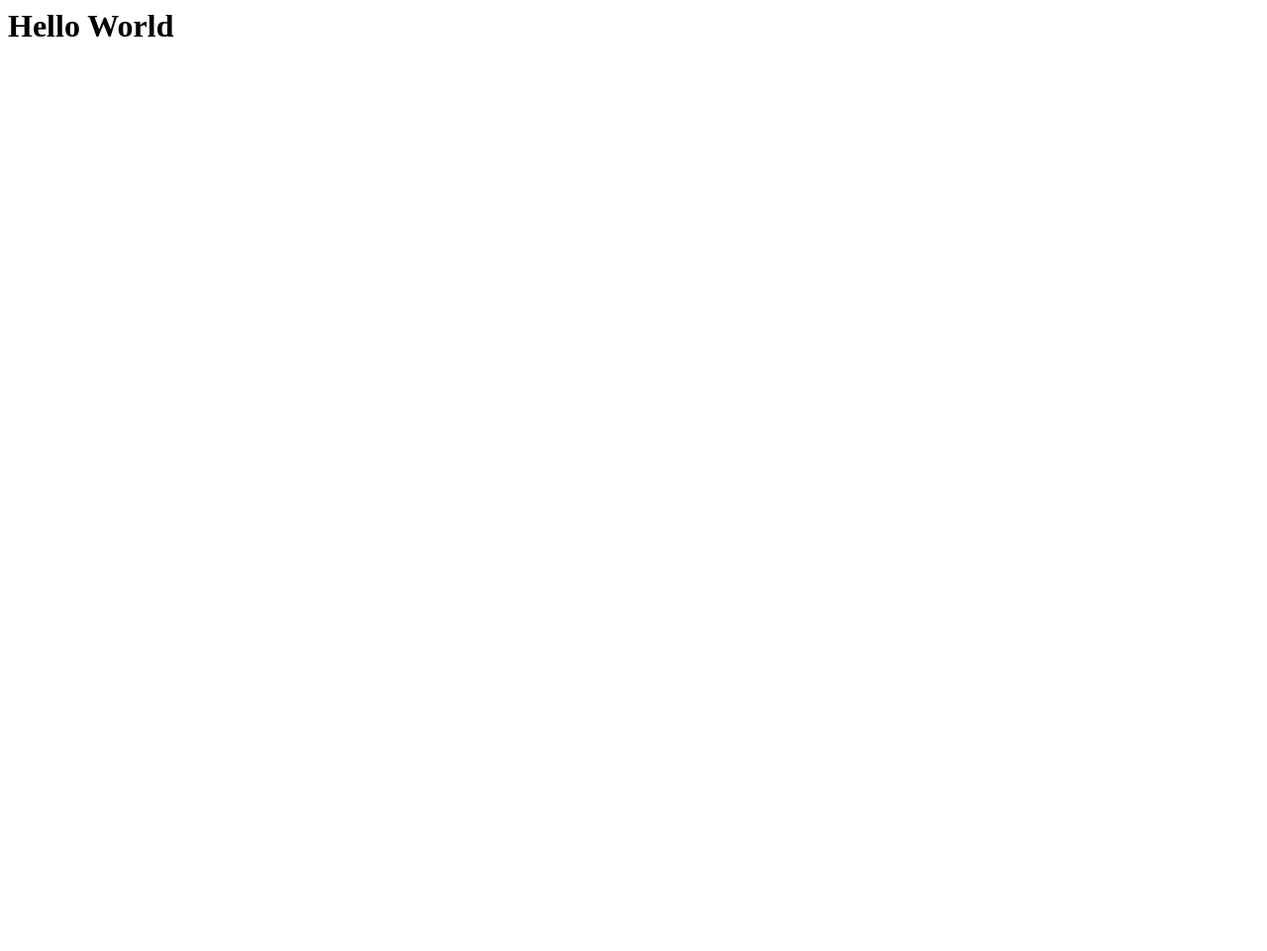
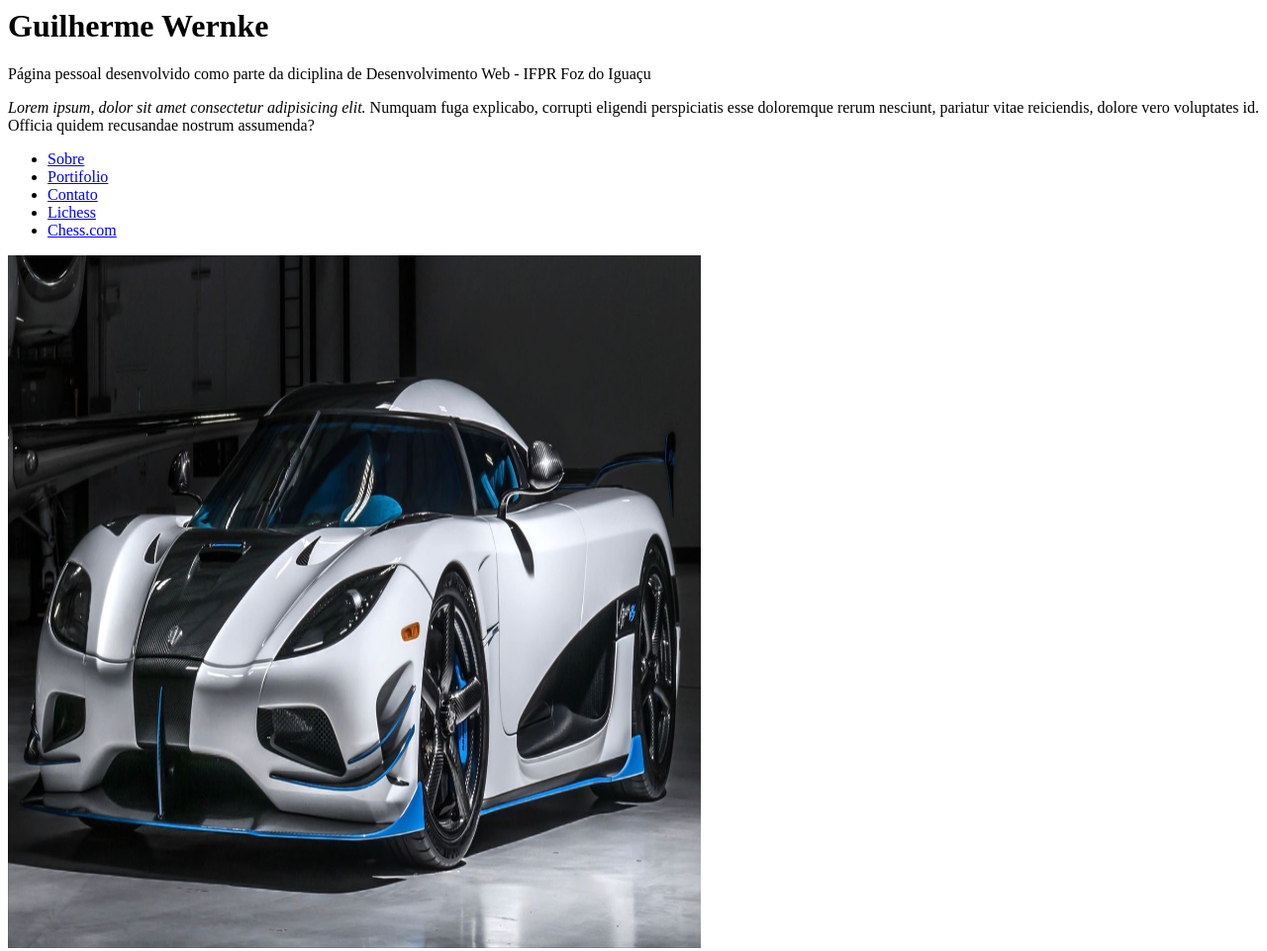
Before and after one commit to GuilhermeWernke/GuilhermeWernke, a plain HTML site: page index.html in a window 1280 px wide. Shown: the whole page at 99% size. Before the commit the page ends 800 px from the top, so only its background shows below. Drawn offline with Linux system fonts and the light colour scheme.

Commit message:
Add files via upload

```diff
--- a/index.html
+++ b/index.html
@@ -1,14 +1,33 @@
 <html>
 
-  <head>
+ <head>
 
+    <meta name="author" content="Guilherme wernke">
     <title>GuilhermeWernke</title>
 
   </head>
 
   <body>
 
-    <h1>Hello World</h1>
+    <h1>Guilherme Wernke</h1>
+
+    <p>Página pessoal desenvolvido como parte da diciplina de Desenvolvimento Web - IFPR Foz do Iguaçu</p>
+
+    <p><em>Lorem ipsum, dolor sit amet consectetur adipisicing elit.</em> Numquam fuga explicabo, corrupti eligendi perspiciatis esse doloremque rerum nesciunt, pariatur vitae reiciendis, dolore vero voluptates id. Officia quidem recusandae nostrum assumenda?</p>
+
+
+    <ul>
+
+      <li><a href="./sobre.html">Sobre</a></li>
+      <li><a href="./portifolio.html">Portifolio</a></li>
+      <li><a href="./contato.html">Contato</a></li>
+
+      <li><a href="https://lichess.org/" target="_blank">Lichess</a></li>
+      <li><a href="https://chess.com/" target="_blank">Chess.com</a></li>
+
+    </ul>
+
+    <img src="imagens/AgeraRS1.jpeg" alt="Koenigsegg Agera RS" height="700px" width="700px">
 
   </body>
 
```
Also changed, not shown: contato.html (added), imagens/AgeraRS1.jpeg (added), portifolio.html (added), sobre.html (added), 1 other file.
